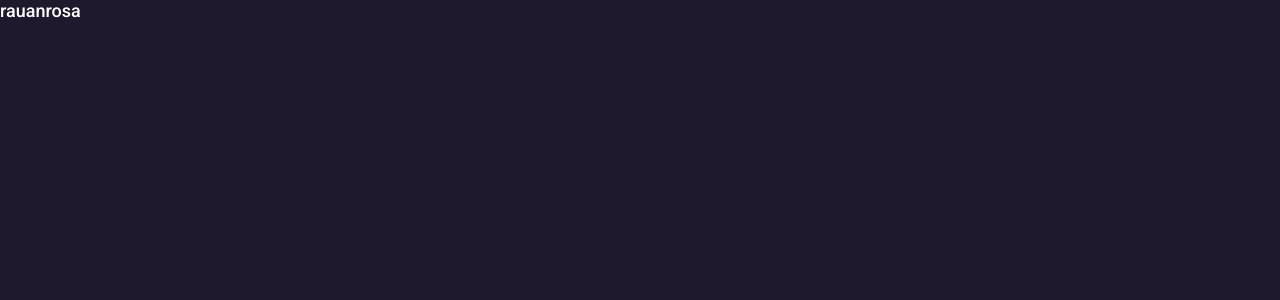
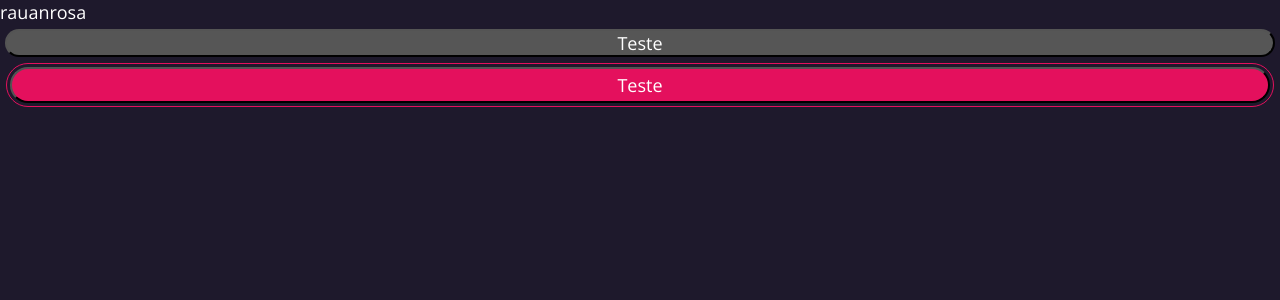
Before and after one commit to rauandesantana/clone_dio, a React (Create React App) app: page / in a window 1280 px wide. Shown: the top 300 px of the page. Built offline with nearby package versions, Linux system fonts and the light colour scheme.

Commit message:
Criando Componente Botão

```diff
--- a/public/index.html
+++ b/public/index.html
@@ -10,7 +10,7 @@
     <link rel="manifest" href="%PUBLIC_URL%/manifest.json" />
     <link rel="preconnect" href="https://fonts.googleapis.com">
     <link rel="preconnect" href="https://fonts.gstatic.com" crossorigin>
-    <link href="https://fonts.googleapis.com/css2?family=Roboto:wght@100;300;500;700&display=swap" rel="stylesheet">
+    <link href="https://fonts.googleapis.com/css2?family=Open+Sans:wght@300;400;500;700&display=swap" rel="stylesheet">
     <title>React App</title>
   </head>
   <body>
--- a/src/app.jsx
+++ b/src/app.jsx
@@ -1,9 +1,12 @@
 import React from "react";
+import Button from "./components/button";
 
 const App = () => {
   return (
     <div className="App">
       rauanrosa
+      <Button title="Teste" variant={false} />
+      <Button title="Teste" variant={true} />
     </div>
   );
 }
--- /dev/null
+++ b/src/components/button/index.jsx
@@ -0,0 +1,12 @@
+import React from 'react'
+import { ButtonContainer, ButtonObject } from './style';
+
+const Button = ({title, onClick, variant = false}) => {
+  return (
+    <ButtonContainer variant={variant}>
+      <ButtonObject onClick={onClick} variant={variant}>{title}</ButtonObject>
+    </ButtonContainer>
+  );
+}
+
+export default Button;
--- /dev/null
+++ b/src/components/button/style.js
@@ -0,0 +1,46 @@
+import styled, { css } from "styled-components";
+
+export const ButtonContainer = styled.div`
+    margin: 5px;
+
+    display: flex;
+    justify-content: center;
+    align-items: center;
+    flex-grow: 1;
+
+    ${({variant}) => (variant === true) && css`
+        margin: 10px;
+    `}
+`;
+
+export const ButtonObject = styled.button`
+    position: relative;
+    padding: 0px 10px;
+    width: 100%;
+    min-width: 100px;
+    min-height: 25px;
+    color: #FFF;
+    font-weight: 400;
+    border-radius: 2rem;
+    background-color: #565656;
+    cursor: pointer;
+
+    &:hover { filter: brightness(1.05); }
+    &:active { filter: brightness(1.2); }
+
+    ${({variant}) => (variant === true) && css`
+        padding: 4px 10px;
+        background-color: #E4105D;
+
+        &::after {
+            content: "";
+            position: absolute;
+            width: calc(100% + 10px);
+            height: calc(100% + 10px);
+            border-radius: 2rem;
+            border: 1px solid #E4105D;
+            top: -6px;
+            left: -6px;
+        }
+    `}
+`;
--- a/src/style/global_style.js
+++ b/src/style/global_style.js
@@ -5,10 +5,12 @@ export default createGlobalStyle`
         margin: 0px;
         padding: 0px;
         font-size: 18px;
-        font-family: 'Roboto', sans-serif;
+        font-family: 'Open Sans', sans-serif;
         font-style: normal;
+        font-weight: 300;
         color: #FFF;
         user-select: none;
+        box-sizing: border-box;
     }
 
     body {
```
